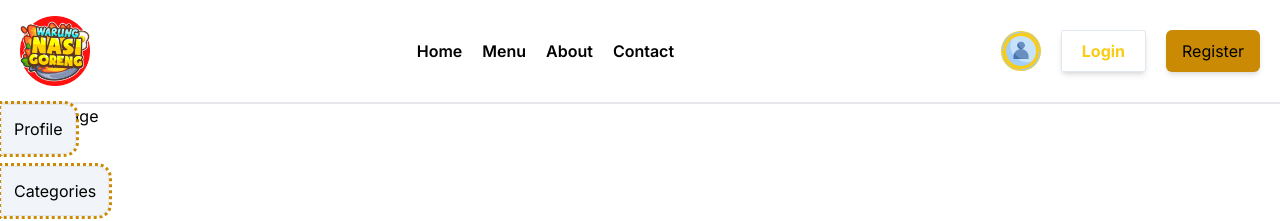
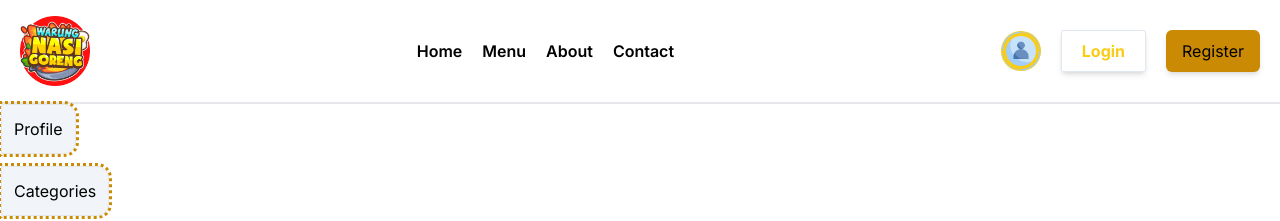
Before and after one commit to Ham144/ham, a Next.js app: page /users in a window 1280 px wide. Shown: the top 221 px of the page. Built offline with nearby package versions, Linux system fonts and the light colour scheme; no server answers; the database is empty.

Commit message:
May 11, 2024, 11:20 PM

```diff
--- a/src/app/users/page.js
+++ b/src/app/users/page.js
@@ -1,11 +1,22 @@
-import React from 'react'
+"use client"
+import React, { useState } from 'react'
 import ProfileBar from '../components/ProfileBar'
+import useProfile from '../components/UseProfile'
 
 const UsersPage = () => {
+    const [users, setUsers] = useState([])
+
+    const { loading, data } = useProfile()
+    if (!loading) {
+        console.log(data)
+    }
+
     return (
         <div className='px-4'>
             <ProfileBar isAdmin={true} />
-            UsersPage</div>
+
+
+        </div>
     )
 }
 
```
